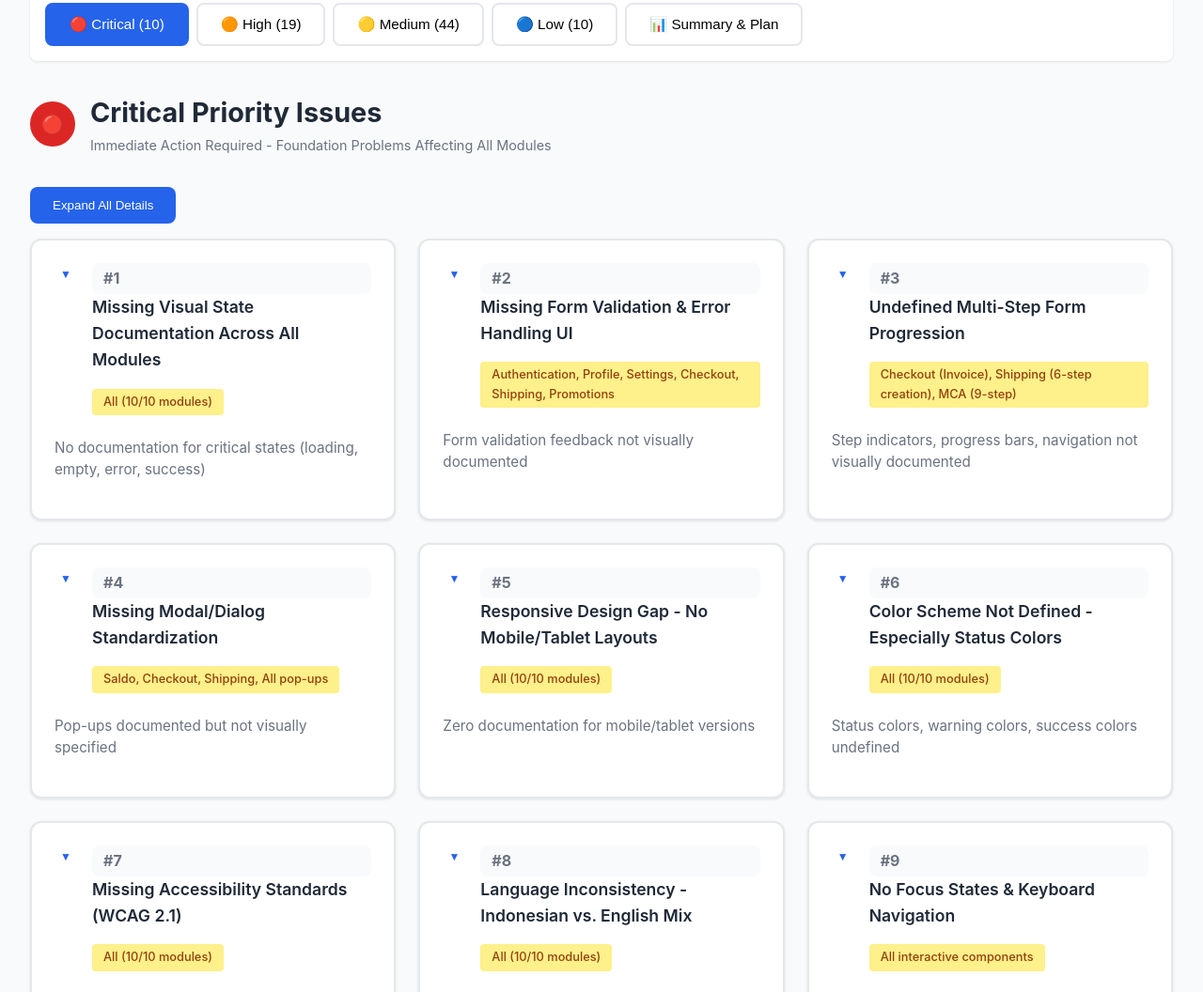
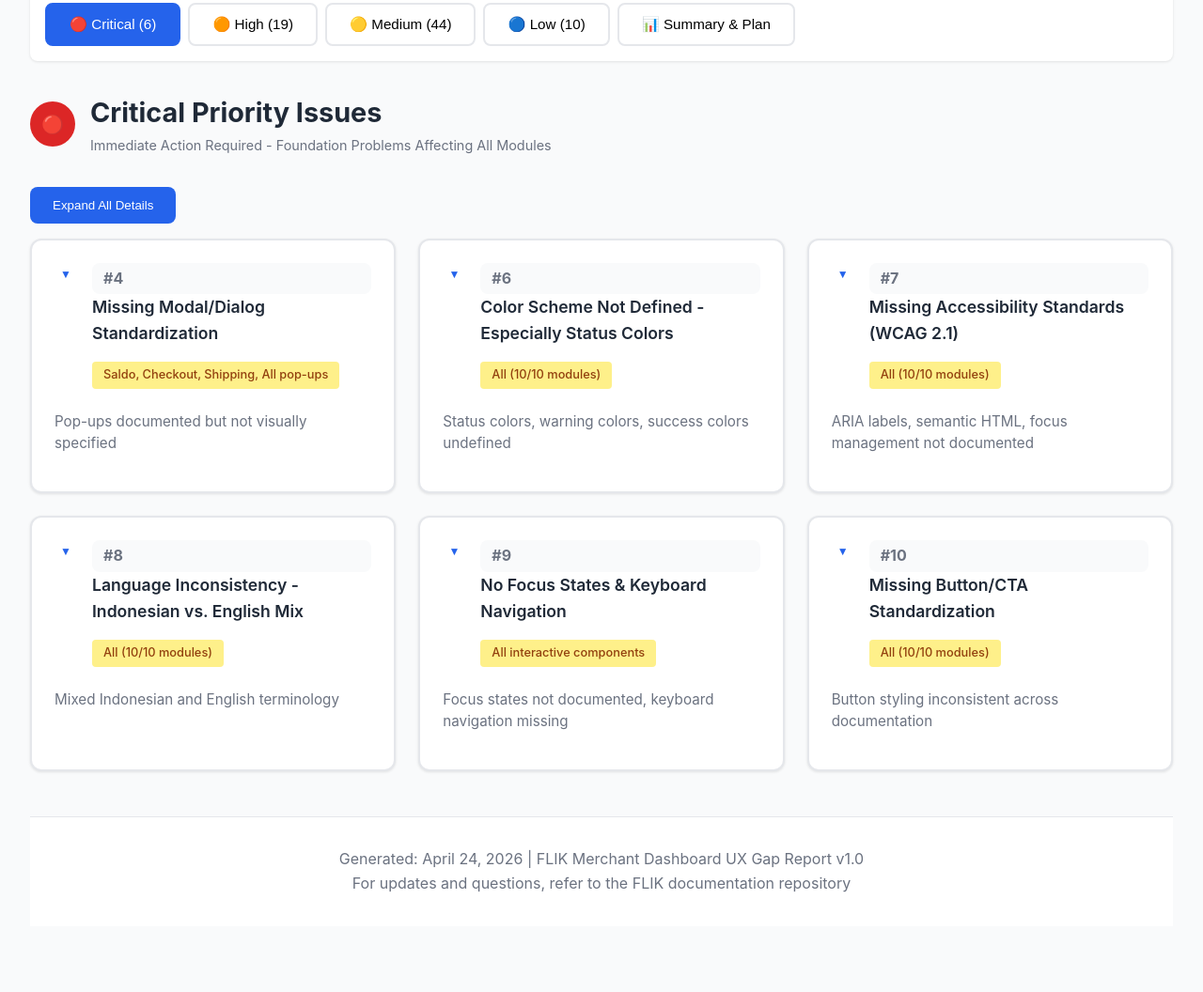
Before and after one commit to raam-flik/Merchant-Dashboard-UX-Gap-Report, a website: page UX-Gap-Report.html in a window 1280 px wide. Shown: the part 771-1827 px from the top of the page at 94% size. After the commit the page ends 1789 px from the top, so only its background shows below. Drawn offline with Linux system fonts and the light colour scheme.

Commit message:
Remove critical issues #1, #2, #3, #5 - reduce to 6 critical items

```diff
--- a/UX-Gap-Report.html
+++ b/UX-Gap-Report.html
@@ -555,7 +555,7 @@
 
             <div class="stats">
                 <div class="stat-card critical">
-                    <div class="number">10</div>
+                    <div class="number">6</div>
                     <div class="label">🔴 Critical</div>
                 </div>
                 <div class="stat-card high">
@@ -575,12 +575,12 @@
 
         <div class="summary-box">
             <h3>📊 Executive Summary</h3>
-            <p>This comprehensive UX gap report identifies <strong>73 critical issues</strong> across all 10 modules of the FLIK Merchant Dashboard. Key findings reveal consistency issues with visual states, missing interaction documentation, accessibility gaps, and responsive design concerns.</p>
+            <p>This comprehensive UX gap report identifies <strong>69 UX gaps</strong> across all 10 modules of the FLIK Merchant Dashboard. Key findings reveal consistency issues with visual states, missing interaction documentation, accessibility gaps, and responsive design concerns.</p>
             <p><strong>Recommendation:</strong> Start with the 10 Critical Priority items to establish your design system foundation, then progressively address High and Medium priority items.</p>
         </div>
 
         <div class="nav-tabs">
-            <button class="tab-btn active" data-priority="critical">🔴 Critical (10)</button>
+            <button class="tab-btn active" data-priority="critical">🔴 Critical (6)</button>
             <button class="tab-btn" data-priority="high">🟠 High (19)</button>
             <button class="tab-btn" data-priority="medium">🟡 Medium (44)</button>
             <button class="tab-btn" data-priority="low">🔵 Low (10)</button>
@@ -823,48 +823,6 @@
         const issues = {
             critical: [
                 {
-                    num: 1,
-                    title: "Missing Visual State Documentation Across All Modules",
-                    modules: "All (10/10 modules)",
-                    issue: "No documentation for critical states (loading, empty, error, success)",
-                    impact: "Inconsistent UI implementation across products",
-                    examples: [
-                        "No loading spinners/skeletons defined for async operations",
-                        "Empty states not documented for new users",
-                        "Error messages styling undefined",
-                        "Success confirmations not visually specified"
-                    ],
-                    action: "Create state design system covering: Idle, Loading, Success, Error, Empty, Disabled"
-                },
-                {
-                    num: 2,
-                    title: "Missing Form Validation & Error Handling UI",
-                    modules: "Authentication, Profile, Settings, Checkout, Shipping, Promotions",
-                    issue: "Form validation feedback not visually documented",
-                    impact: "Users unclear if fields are valid, required, or have errors",
-                    examples: [
-                        "Required field indicators not specified",
-                        "Inline error message styling missing",
-                        "Success validation checkmarks not documented",
-                        "Real-time validation visual feedback missing"
-                    ],
-                    action: "Document validation states and inline feedback UI"
-                },
-                {
-                    num: 3,
-                    title: "Undefined Multi-Step Form Progression",
-                    modules: "Checkout (Invoice), Shipping (6-step creation), MCA (9-step)",
-                    issue: "Step indicators, progress bars, navigation not visually documented",
-                    impact: "Users unclear on progress, can't navigate backwards, step 1/3 styling undefined",
-                    examples: [
-                        "Pengiriman 6-step form: step completion colors not specified",
-                        "MCA 9-step: progress visualization missing",
-                        "Back navigation not mentioned",
-                        "Step skipping capability unclear"
-                    ],
-                    action: "Create comprehensive multi-step form design system"
-                },
-                {
                     num: 4,
                     title: "Missing Modal/Dialog Standardization",
                     modules: "Saldo, Checkout, Shipping, All pop-ups",
@@ -877,20 +835,6 @@
                         "Modal titles and padding not standardized"
                     ],
                     action: "Create modal component design specification"
-                },
-                {
-                    num: 5,
-                    title: "Responsive Design Gap - No Mobile/Tablet Layouts",
-                    modules: "All (10/10 modules)",
-                    issue: "Zero documentation for mobile/tablet versions",
-                    impact: "Responsive implementation guesswork, inconsistent mobile UX",
-                    examples: [
-                        "Multi-column tables: no horizontal scroll specified",
-                        "Hamburger menu never documented",
-                        "Dropdown behavior on mobile unclear",
-                        "Touch targets sizing not addressed"
-                    ],
-                    action: "Create responsive breakpoint specifications (Mobile: <768px, Tablet: 768-1024px, Desktop: >1024px)"
                 },
                 {
                     num: 6,
```
